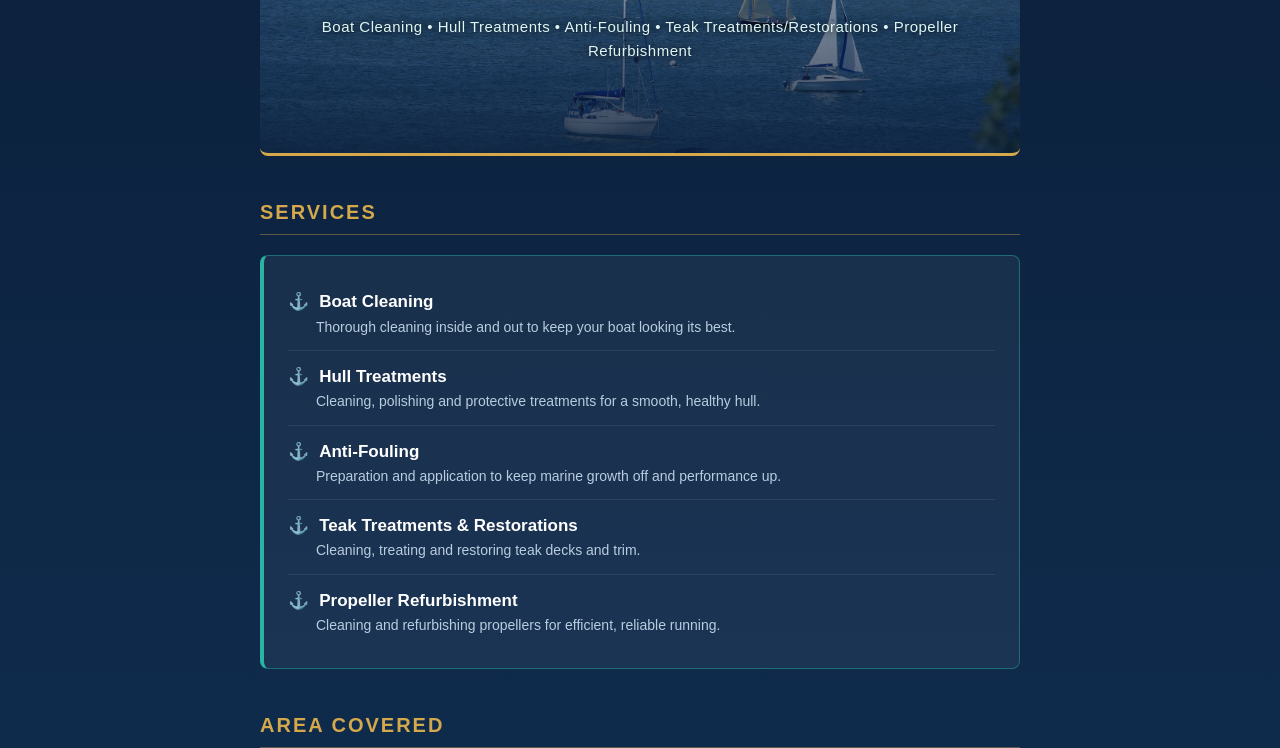
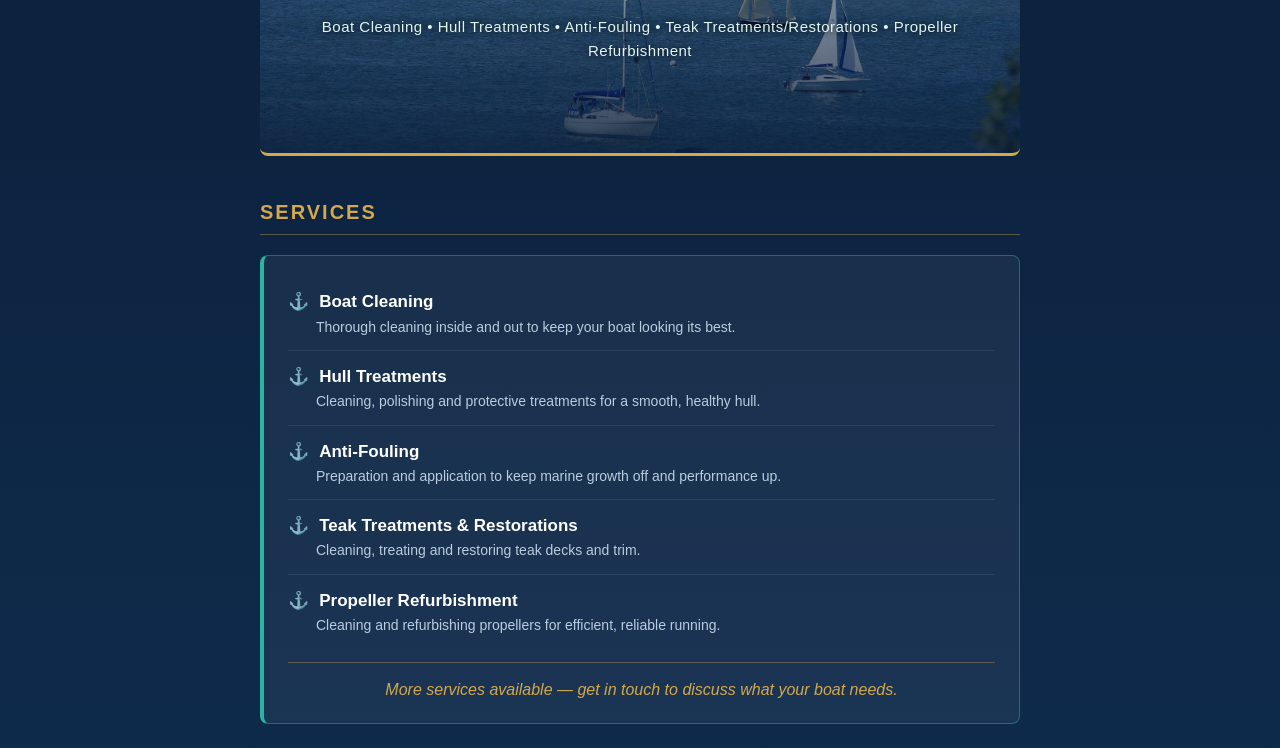
Before and after one commit to jonnyvaughan1988-spec/aj-marine-services, a plain HTML site: page index.html in a window 1280 px wide. Shown: the part 204-952 px from the top of the page. Drawn offline with Linux system fonts and the light colour scheme.

Commit message:
Add more services line

```diff
--- a/index.html
+++ b/index.html
@@ -31,6 +31,8 @@
   .services-box li strong { color: #fff; font-size: 17px; }
   .services-box li strong::before { content: "\2693"; color: var(--gold); margin-right: 10px; }
   .services-box li span { display: block; color: #b9cde0; font-size: 14px; margin-left: 28px; }
+  .more-services { margin: 14px 0 0; padding-top: 14px; border-top: 1px solid rgba(212,168,75,0.35);
+                   color: var(--gold); font-style: italic; text-align: center; }
   .area { margin: 20px 0; background: rgba(255,255,255,0.05); border: 1px solid rgba(255,255,255,0.15);
           border-radius: 8px; padding: 16px 20px; }
   .contact { margin: 20px 0; background: rgba(212,168,75,0.08); border: 2px solid var(--gold);
@@ -65,6 +67,7 @@
       <li><strong>Teak Treatments &amp; Restorations</strong><span>Cleaning, treating and restoring teak decks and trim.</span></li>
       <li><strong>Propeller Refurbishment</strong><span>Cleaning and refurbishing propellers for efficient, reliable running.</span></li>
     </ul>
+    <p class="more-services">More services available &mdash; get in touch to discuss what your boat needs.</p>
   </div>
 
   <h2>AREA COVERED</h2>
```
